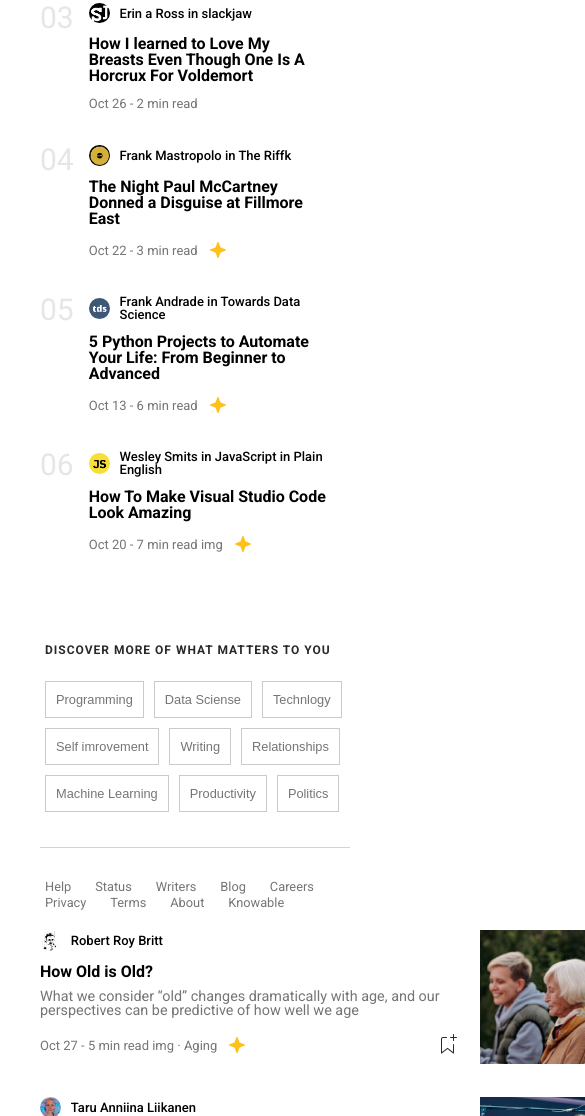
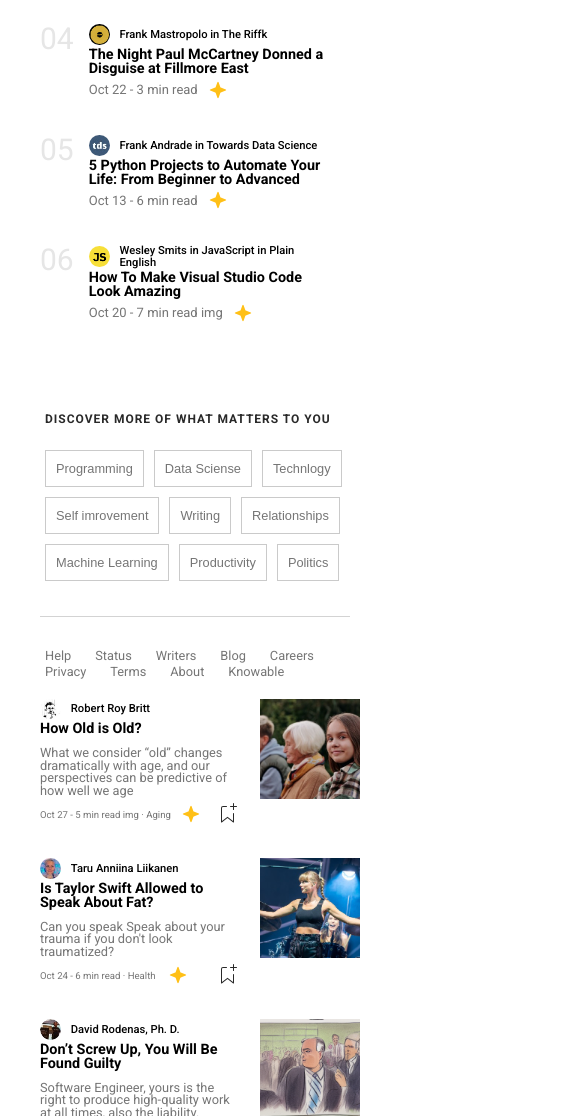
Before and after one commit to marco-sorrentino/u2-w1-d5, a plain HTML site: page index.html in a window 390 px wide. Shown: the part 884-2000 px from the top of the page, 585 px wide, since content can reach past the window. Drawn offline with nearby package versions, Linux system fonts and the light colour scheme.

Commit message:
viewport fixed

```diff
--- a/assets/css/style.css
+++ b/assets/css/style.css
@@ -274,6 +274,55 @@ header {
   color: white;
 }
 
+/* MOBILE */
+
+@media only screen and (max-width: 576px) {
+  .rightNav a {
+    display: none;
+  }
+
+  .rightMain svg {
+    display: none;
+  }
+
+  .leftCardSection {
+    width: 90%;
+  }
+
+  .cardSection {
+    width: 20rem;
+  }
+
+  .imgArticle {
+    width: 100px;
+    height: 100px;
+    object-fit: cover;
+  }
+
+  .name {
+    font-size: 0.7rem;
+  }
+
+  .articleTitle {
+    font-size: 0.9rem;
+    margin-top: 3px;
+  }
+
+  .articleText {
+    font-size: 0.8rem;
+  }
+
+  .leftDate {
+    font-size: 0.6rem;
+  }
+
+  .date {
+    margin-top: 3px;
+  }
+}
+
+/* TABLET */
+
 @media only screen and (max-width: 768px) {
   nav {
     padding: 20px 40px;
```
